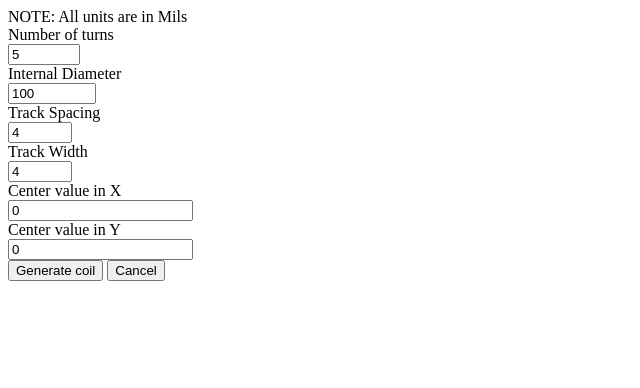
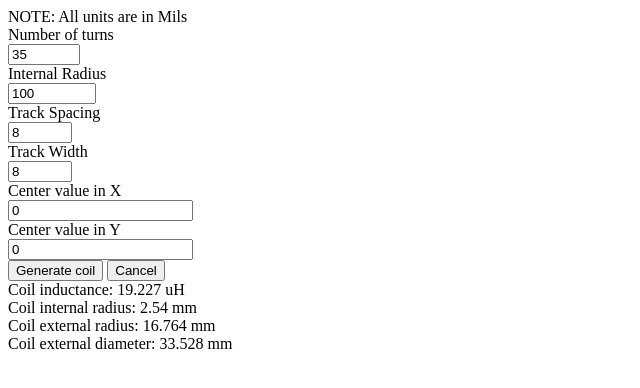
Before and after one commit to medisoft/pcb-coil-generator, a website: page iframe/index.html in a window 1280 px wide. Shown: the whole page, without its empty margins (0-640 px from the left). Drawn offline with Linux system fonts and the light colour scheme.

Commit message:
add calculation of dimensions and inductance

```diff
--- a/extension.json
+++ b/extension.json
@@ -3,7 +3,7 @@
 	"uuid": "8efdfbcff39a4deebc7fec1f52e38b40",
 	"displayName": "PCB Coil Generator",
 	"description": "EasyEDA Pro PCB Coil Generator plugin",
-	"version": "0.0.4",
+	"version": "0.0.5",
 	"publisher": "Mario Medina <osoverflow+easyeda@gmail.com>",
 	"engines": {
 		"eda": "^2.2.20"
--- a/iframe/index.html
+++ b/iframe/index.html
@@ -5,7 +5,7 @@
 		<meta charset="utf-8" />
 		<meta name="viewport" content="width=device-width, initial-scale=1.0" />
 		<script>
-			const roundCoil = async (numTurns = 2, internalDiameter = 100, trackSpacing = 4, trackWidth = 4, centerX = 0, centerY = 0) => {
+			const roundCoil = async (numTurns = 2, internalRadius = 100, trackSpacing = 4, trackWidth = 4, centerX = 0, centerY = 0) => {
 				// Parameters to change
 				// let d = 100; // Internal Radius (in Mils)
 				// let s = 4; // Distance between tracks (in Mils)
@@ -21,8 +21,8 @@
 				for (let turns = 0; turns <= numTurns && i < l; ) {
 					let a = 0.1 * i++;
 					points.push({
-						x: centerX + (internalDiameter + trackSpacing * 0.5 * a) * Math.cos(a),
-						y: centerY + (internalDiameter + trackSpacing * 0.5 * a) * Math.sin(a),
+						x: centerX + (internalRadius + trackSpacing * 0.5 * a) * Math.cos(a),
+						y: centerY + (internalRadius + trackSpacing * 0.5 * a) * Math.sin(a),
 					});
 					if (
 						points.length >= 2 &&
@@ -48,12 +48,12 @@
 
 			function callGenerator() {
 				let numTurns = Number(document.getElementById('numTurns').value),
-					internalDiameter = Number(document.getElementById('internalDiameter').value),
+					internalRadius = Number(document.getElementById('internalRadius').value),
 					trackSpacing = Number(document.getElementById('trackSpacing').value),
 					trackWidth = Number(document.getElementById('trackWidth').value),
 					centerX = Number(document.getElementById('centerX').value),
 					centerY = Number(document.getElementById('centerY').value);
-				return roundCoil(numTurns, internalDiameter, trackSpacing, trackWidth, centerX, centerY)
+				return roundCoil(numTurns, internalRadius, trackSpacing, trackWidth, centerX, centerY)
 					.then((d) => {
 						console.log('Coil Generator', d);
 						return eda.sys_IFrame.closeIFrame();
@@ -68,19 +68,58 @@
 					.then((d) => console.log('Close iframe', d))
 					.catch(console.error);
 			}
+
+			function calculateInductance() {
+				let numTurns = Number(document.getElementById('numTurns').value),
+					internalRadius = Number(document.getElementById('internalRadius').value),
+					trackSpacing = Number(document.getElementById('trackSpacing').value),
+					trackWidth = Number(document.getElementById('trackWidth').value);
+
+				const milsToMm = 0.0254;
+				let n = numTurns;
+				let rInt = internalRadius * milsToMm;
+				let anchoPista = trackWidth * milsToMm;
+				let separacionPistas = trackSpacing * milsToMm;
+
+				// External radius
+				const rExt = rInt + n * (anchoPista + separacionPistas);
+
+				document.getElementById('internalRadiusMM').innerText = rInt.toLocaleString() + ' mm';
+				document.getElementById('externalRadiusMM').innerText = rExt.toLocaleString() + ' mm';
+				document.getElementById('externalDiameterMM').innerText = (rExt * 2).toLocaleString() + ' mm';
+
+				// Wheeler's Formula (Modified for Spiral Coils) for pancake pcb coils
+				const N = numTurns;
+				const Di = (+internalRadius / 1000) * 2;
+				const A = (Di + N * (+trackWidth / 1000 + +trackSpacing / 1000)) / 2;
+				const inductance_uH = (Math.pow(A, 2) * Math.pow(N, 2)) / (30 * A - 11 * Di);
+
+				const inductance_H = inductance_uH * 1e-6;
+
+				if (inductance_H >= 1) document.getElementById('inductance').innerText = inductance_H.toLocaleString() + ' H';
+				else if (inductance_H >= 1e-3) document.getElementById('inductance').innerText = (inductance_H * 1e3).toLocaleString() + ' mH';
+				else if (inductance_H >= 1e-6) document.getElementById('inductance').innerText = (inductance_H * 1e6).toLocaleString() + ' uH';
+				else if (inductance_H >= 1e-9) document.getElementById('inductance').innerText = (inductance_H * 1e9).toLocaleString() + ' nH';
+				else if (inductance_H >= 1e-12) document.getElementById('inductance').innerText = (inductance_H * 1e12).toLocaleString() + ' pH';
+				else if (inductance_H >= 1e-15) document.getElementById('inductance').innerText = (inductance_H * 1e15).toLocaleString() + ' fH';
+				else document.getElementById('inductance').innerText = 'To small';
+				setTimeout(() => calculateInductance(), 1000);
+			}
+
+			setTimeout(() => calculateInductance(), 1000);
 		</script>
 	</head>
 	<body>
 		<div>NOTE: All units are in Mils</div>
 		<div><label for="numTurns">Number of turns</label></div>
-		<div><input type="number" id="numTurns" value="5" min="1" max="1000" /></div>
-		<div><label for="internalDiameter">Internal Diameter</label></div>
-		<div><input type="number" id="internalDiameter" value="100" min="1" max="100000" /></div>
+		<div><input type="number" id="numTurns" value="35" min="1" max="1000" onChange="calculateInductance()" /></div>
+		<div><label for="internalRadius">Internal Radius</label></div>
+		<div><input type="number" id="internalRadius" value="100" min="1" max="100000" onChange="calculateInductance()" /></div>
 
 		<div><label for="trackSpacing">Track Spacing</label></div>
-		<div><input type="number" id="trackSpacing" value="4" min="1" max="100" /></div>
+		<div><input type="number" id="trackSpacing" value="8" min="1" max="100" onChange="calculateInductance()" /></div>
 		<div><label for="trackWidth">Track Width</label></div>
-		<div><input type="number" id="trackWidth" value="4" min="1" max="100" /></div>
+		<div><input type="number" id="trackWidth" value="8" min="1" max="100" onChange="calculateInductance()" /></div>
 		<div><label for="centerX">Center value in X</label></div>
 		<div><input type="number" id="centerX" value="0" /></div>
 		<div><label for="centerY">Center value in Y</label></div>
@@ -88,5 +127,22 @@
 
 		<input type="button" value="Generate coil" onClick="callGenerator()" />
 		<input type="button" value="Cancel" onClick="doNothing()" />
+
+		<div>
+			Coil inductance:
+			<span id="inductance"></span>
+		</div>
+		<div>
+			Coil internal radius:
+			<span id="internalRadiusMM"></span>
+		</div>
+		<div>
+			Coil external radius:
+			<span id="externalRadiusMM"></span>
+		</div>
+		<div>
+			Coil external diameter:
+			<span id="externalDiameterMM"></span>
+		</div>
 	</body>
 </html>
--- a/src/index.ts
+++ b/src/index.ts
@@ -56,7 +56,7 @@ export function about(): void {
 
 export function generate(runCommand = false): void {
 	if (!runCommand) {
-		eda.sys_IFrame.openIFrame('/iframe/index.html', 400, 300);
+		eda.sys_IFrame.openIFrame('/iframe/index.html', 400, 380);
 	} else {
 		eda.sys_IFrame.closeIFrame();
 	}
```
